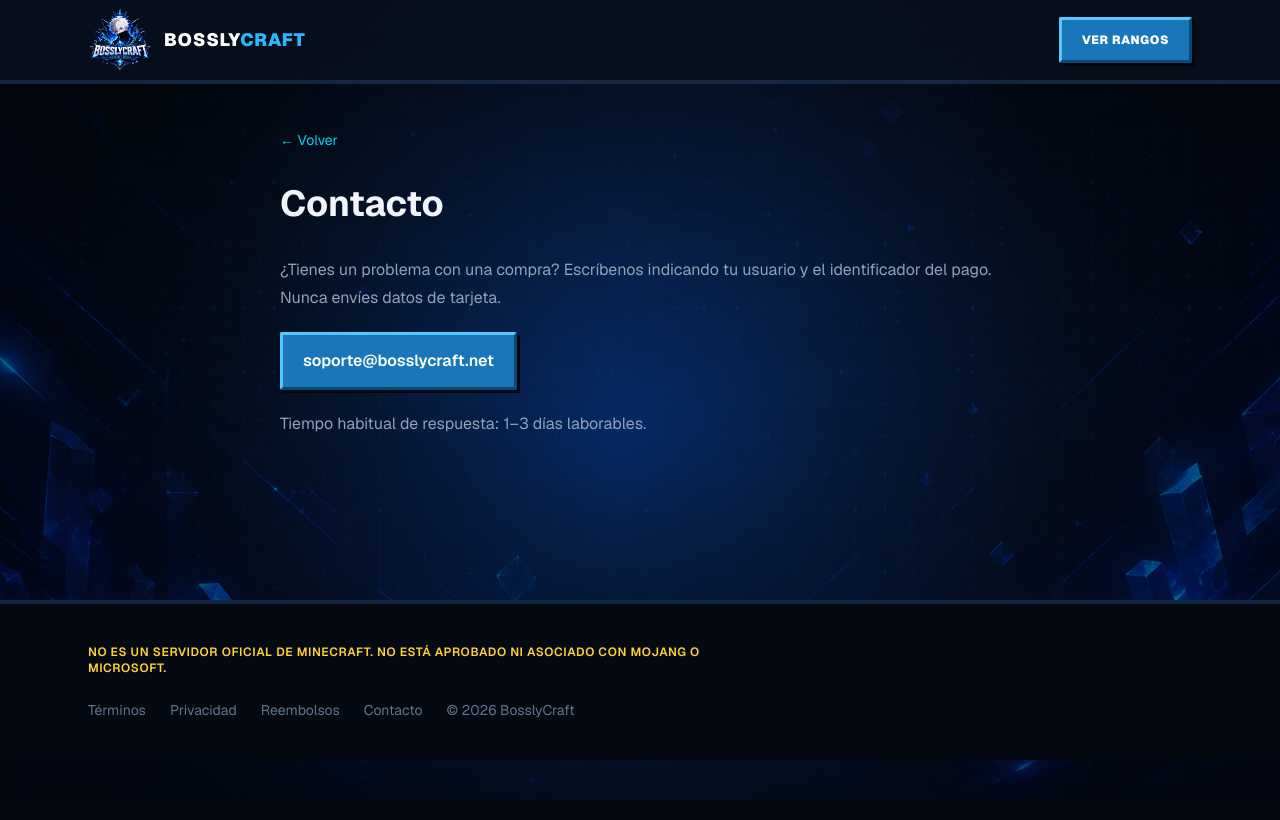
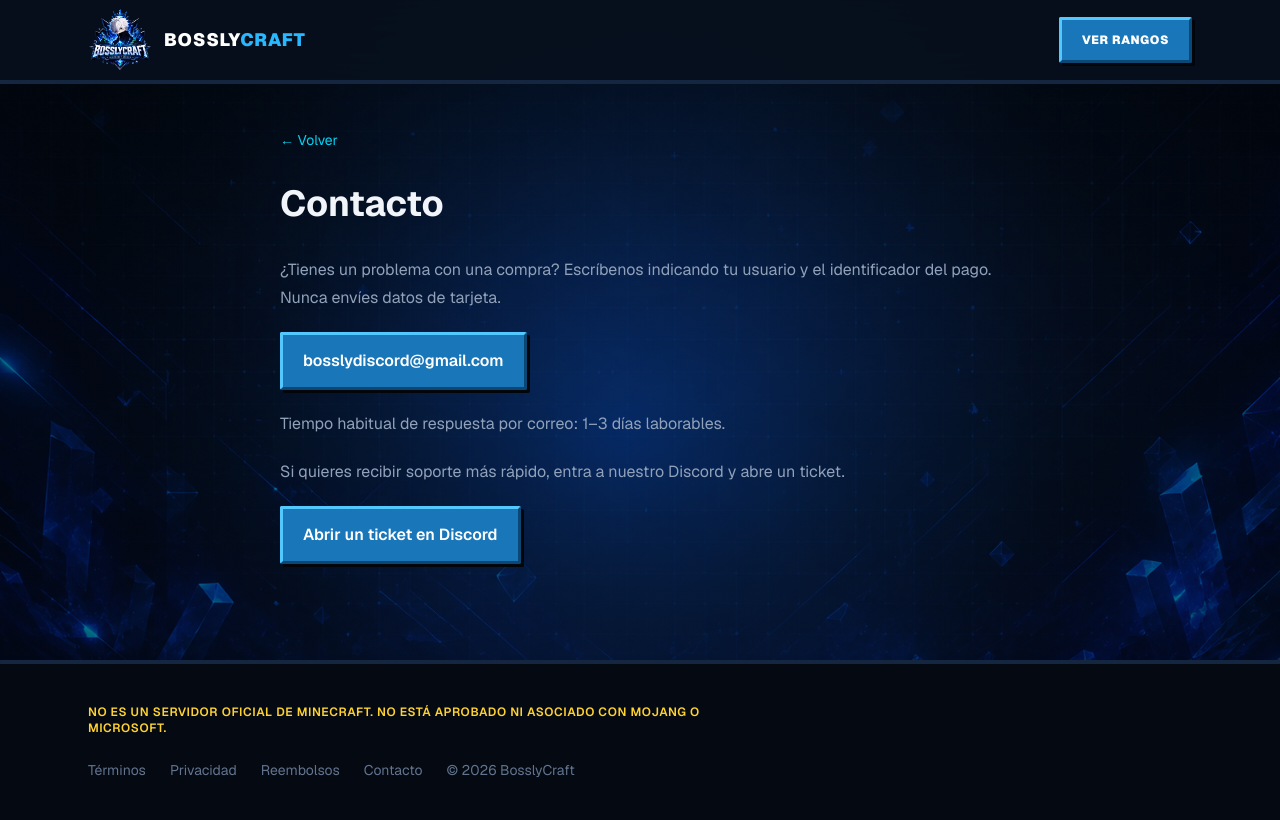
Before and after one commit to bosslyyy/bosslycraft-store, a Next.js app: page /contacto in a window 1280 px wide. Built offline with nearby package versions, Linux system fonts and the light colour scheme.

Commit message:
Actualizar contacto y soporte por Discord

```diff
--- a/src/app/contacto/page.tsx
+++ b/src/app/contacto/page.tsx
@@ -1 +1,34 @@
-import {LegalPage} from "@/components/legal-page";export default function Page(){return <LegalPage title="Contacto"><p>¿Tienes un problema con una compra? Escríbenos indicando tu usuario y el identificador del pago. Nunca envíes datos de tarjeta.</p><a className="pixel-button inline-block px-5 py-3 font-semibold text-white" href="mailto:soporte@bosslycraft.net">soporte@bosslycraft.net</a><p>Tiempo habitual de respuesta: 1–3 días laborables.</p></LegalPage>}
+import { LegalPage } from "@/components/legal-page";
+
+export default function Page() {
+  const discordLink =
+    process.env.DISCORD_LINK ?? "https://discord.gg/SVGqVEsjcd";
+
+  return (
+    <LegalPage title="Contacto">
+      <p>
+        ¿Tienes un problema con una compra? Escríbenos indicando tu usuario y
+        el identificador del pago. Nunca envíes datos de tarjeta.
+      </p>
+      <a
+        className="pixel-button inline-block px-5 py-3 font-semibold text-white"
+        href="mailto:bosslydiscord@gmail.com"
+      >
+        bosslydiscord@gmail.com
+      </a>
+      <p>Tiempo habitual de respuesta por correo: 1–3 días laborables.</p>
+      <p>
+        Si quieres recibir soporte más rápido, entra a nuestro Discord y abre
+        un ticket.
+      </p>
+      <a
+        className="pixel-button inline-block px-5 py-3 font-semibold text-white"
+        href={discordLink}
+        target="_blank"
+        rel="noreferrer"
+      >
+        Abrir un ticket en Discord
+      </a>
+    </LegalPage>
+  );
+}
--- a/src/app/privacidad/page.tsx
+++ b/src/app/privacidad/page.tsx
@@ -1 +1,22 @@
-import {LegalPage} from "@/components/legal-page";export default function Page(){return <LegalPage title="Política de privacidad"><p>Tratamos el nombre de usuario, rango, importe, estado, fechas e identificadores técnicos del pago para entregar el servicio y atender incidencias.</p><p>Los datos de tarjeta son procesados directamente por Stripe y no llegan a nuestros servidores. Conservamos los registros de compra durante el tiempo necesario para obligaciones operativas y legales.</p><p>Puedes solicitar acceso o eliminación mediante la página de contacto, sujeto a las obligaciones de conservación aplicables.</p></LegalPage>}
+import { LegalPage } from "@/components/legal-page";
+
+export default function Page() {
+  return (
+    <LegalPage title="Política de privacidad">
+      <p>
+        Tratamos el nombre de usuario, rango, importe, estado, fechas e
+        identificadores técnicos del pago para entregar el servicio y atender
+        incidencias.
+      </p>
+      <p>
+        Los datos de pago son procesados directamente por Tebex y no llegan a
+        nuestros servidores. Conservamos los registros de compra durante el
+        tiempo necesario para obligaciones operativas y legales.
+      </p>
+      <p>
+        Puedes solicitar acceso o eliminación mediante la página de contacto,
+        sujeto a las obligaciones de conservación aplicables.
+      </p>
+    </LegalPage>
+  );
+}
```
Also changed, not shown: 2 other files (tests, documents, lock files or other folders).
